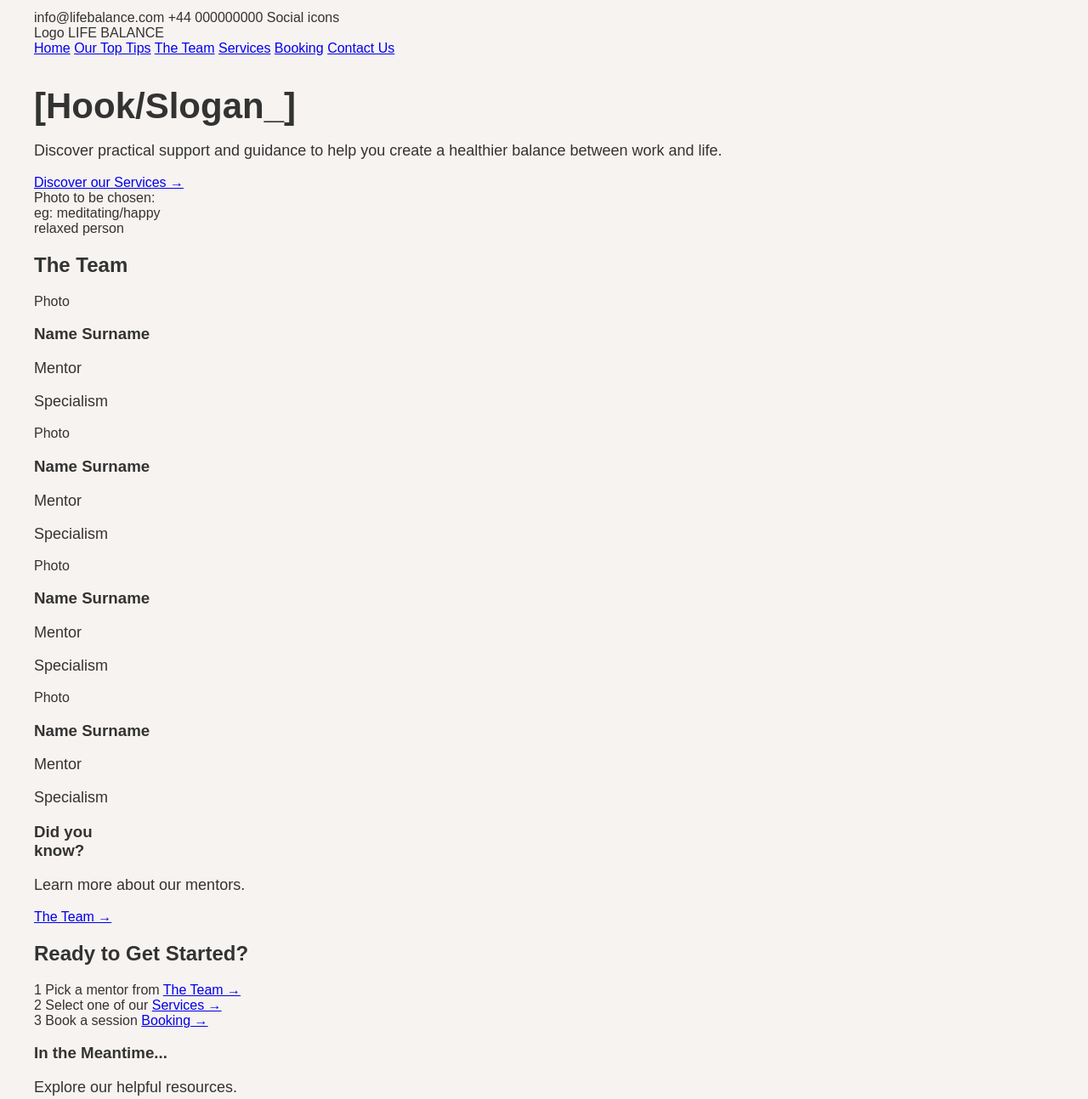
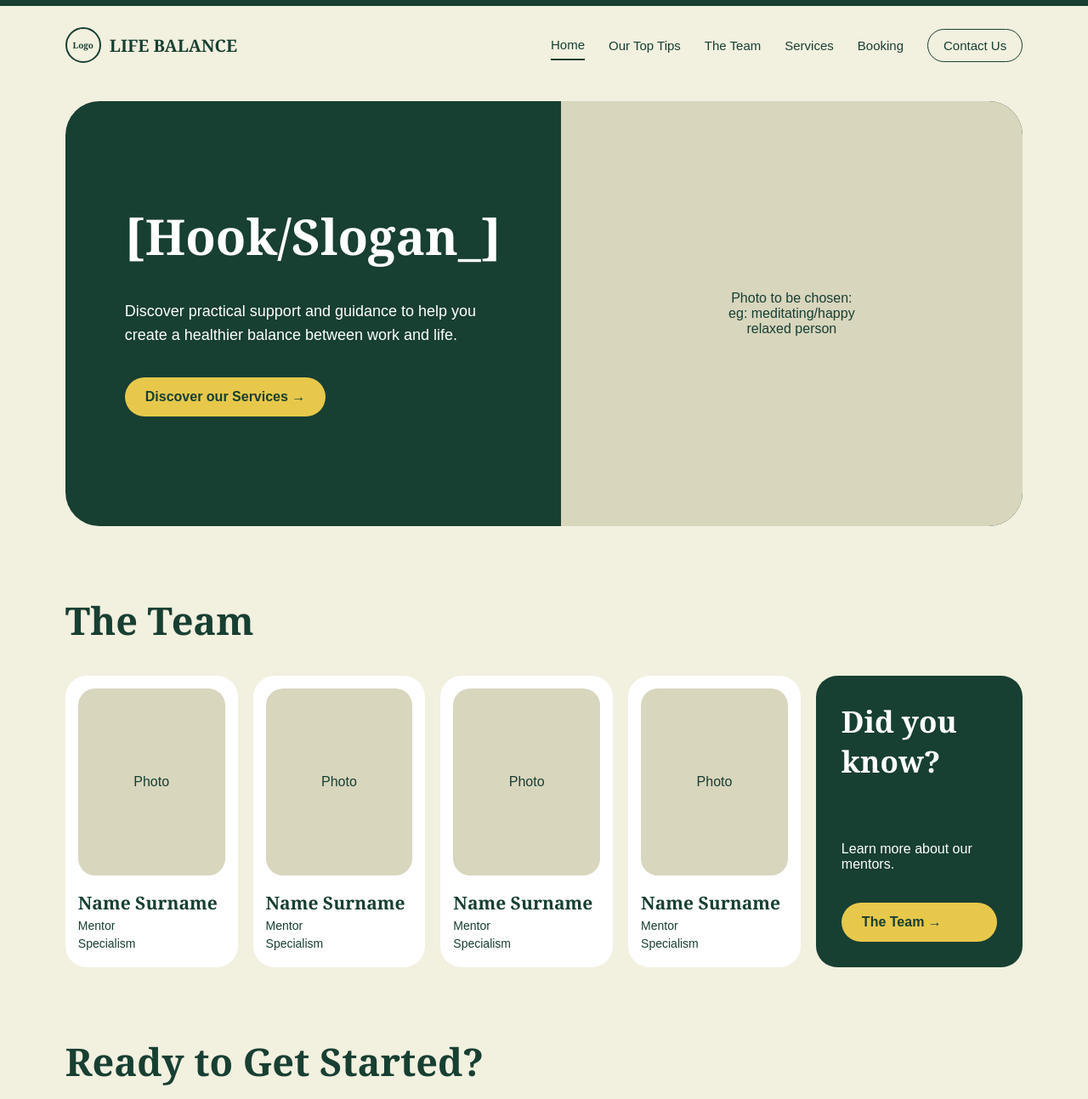
Before and after one commit to MBFOAS/LifeBalance_ISD_A3, a plain HTML site: page index.html in a window 1280 px wide. Shown: the part 28-1321 px from the top of the page at 85% size. Drawn offline with Linux system fonts and the light colour scheme.

Commit message:
Homepage style update

```diff
--- a/style.css
+++ b/style.css
@@ -1,16 +1,372 @@
-body {
-    font-family: Arial, sans-serif;
-    background-color: #f7f3f0;
-    color: #333333;
-    margin: 0;
-    padding: 40px;
+/* General page styling */
+
+* {
+    box-sizing: border-box;
 }
 
-h1 {
-    font-size: 42px;
+body {
+    margin: 0;
+    background-color: #f2f0df;
+    color: #173f32;
+    font-family: Arial, sans-serif;
+}
+
+h1,
+h2,
+h3 {
+    font-family: Georgia, serif;
+    margin-top: 0;
+}
+
+a {
+    color: inherit;
+    text-decoration: none;
+}
+
+
+/* Contact bar */
+
+.contact-bar {
+    display: flex;
+    justify-content: flex-end;
+    align-items: center;
+    gap: 30px;
+    padding: 10px 6%;
+    background-color: #173f32;
+    color: #ffffff;
+    font-size: 13px;
+}
+
+.contact-icons {
+    letter-spacing: 5px;
+}
+
+
+/* Navigation */
+
+header {
+    display: flex;
+    justify-content: space-between;
+    align-items: center;
+    padding: 25px 6%;
+    background-color: #f2f0df;
+}
+
+.logo {
+    display: flex;
+    align-items: center;
+    gap: 10px;
+    font-family: Georgia, serif;
+    font-size: 20px;
+    font-weight: bold;
+}
+
+.logo-box {
+    display: flex;
+    align-items: center;
+    justify-content: center;
+    width: 42px;
+    height: 42px;
+    border: 2px solid #173f32;
+    border-radius: 50%;
+    font-size: 10px;
+}
+
+nav {
+    display: flex;
+    align-items: center;
+    gap: 28px;
+    font-size: 15px;
+}
+
+nav a {
+    padding: 8px 0;
+}
+
+nav a:hover,
+nav a.active {
+    border-bottom: 2px solid #173f32;
+}
+
+.contact-link {
+    padding: 10px 18px;
+    border: 1px solid #173f32;
+    border-radius: 25px;
+}
+
+
+/* Main content */
+
+main {
+    width: 88%;
+    max-width: 1400px;
+    margin: 0 auto;
+}
+
+
+/* Hero */
+
+.hero {
+    display: grid;
+    grid-template-columns: 1fr 1fr;
+    min-height: 500px;
+    margin: 20px 0 80px;
+    overflow: hidden;
+    border-radius: 40px;
+    background-color: #173f32;
+    color: #ffffff;
+}
+
+.hero-text {
+    display: flex;
+    flex-direction: column;
+    justify-content: center;
+    align-items: flex-start;
+    padding: 70px;
+}
+
+.hero-text h1 {
+    max-width: 500px;
+    font-size: 58px;
+    line-height: 1.05;
+    margin-bottom: 25px;
+}
+
+.hero-text p {
+    max-width: 500px;
+    font-size: 18px;
+    line-height: 1.6;
+    margin-bottom: 35px;
+}
+
+.hero-image {
+    display: flex;
+    align-items: center;
+    justify-content: center;
+    min-height: 500px;
+    background-color: #d8d6bd;
+    color: #173f32;
+    text-align: center;
+}
+
+
+/* Buttons */
+
+.yellow-button {
+    display: inline-block;
+    padding: 14px 24px;
+    border-radius: 30px;
+    background-color: #e7c84b;
+    color: #173f32;
+    font-weight: bold;
+}
+
+.yellow-button:hover {
+    opacity: 0.85;
+}
+
+.outline-button {
+    display: inline-block;
+    padding: 12px 22px;
+    border: 2px solid #e7c84b;
+    border-radius: 30px;
+    color: #ffffff;
+    font-weight: bold;
+}
+
+
+/* Team section */
+
+.team-preview {
+    margin-bottom: 80px;
+}
+
+.team-preview h2,
+.getting-started h2 {
+    font-size: 45px;
+    margin-bottom: 35px;
+}
+
+.team-content {
+    display: grid;
+    grid-template-columns: repeat(4, 1fr) 1.2fr;
+    gap: 18px;
+}
+
+.team-card {
+    padding: 15px;
+    border-radius: 25px;
+    background-color: #ffffff;
+}
+
+.team-photo {
+    display: flex;
+    align-items: center;
+    justify-content: center;
+    min-height: 220px;
+    border-radius: 20px;
+    background-color: #d8d6bd;
+}
+
+.team-card h3 {
+    margin: 18px 0 5px;
+    font-size: 21px;
+}
+
+.team-card p {
+    margin: 5px 0;
+    font-size: 14px;
+}
+
+.did-you-know {
+    display: flex;
+    flex-direction: column;
+    justify-content: space-between;
+    padding: 30px;
+    border-radius: 25px;
+    background-color: #173f32;
+    color: #ffffff;
+}
+
+.did-you-know h3 {
+    font-size: 35px;
+}
+
+
+/* Getting started */
+
+.getting-started {
+    margin-bottom: 80px;
+}
+
+.journey {
+    display: grid;
+    grid-template-columns: repeat(3, 1fr);
+    gap: 20px;
+    padding: 35px;
+    border-radius: 35px;
+    background-color: #173f32;
+    color: #ffffff;
+}
+
+.journey-step {
+    display: flex;
+    flex-direction: column;
+    align-items: flex-start;
+    gap: 18px;
+    padding: 25px;
+    border-right: 1px solid rgba(255, 255, 255, 0.3);
+}
+
+.step-number {
+    display: flex;
+    align-items: center;
+    justify-content: center;
+    width: 45px;
+    height: 45px;
+    border-radius: 50%;
+    background-color: #e7c84b;
+    color: #173f32;
+    font-weight: bold;
+}
+
+.meanwhile {
+    grid-column: 1 / -1;
+    margin-top: 15px;
+    padding: 25px;
+    border-radius: 25px;
+    background-color: #f2f0df;
+    color: #173f32;
+}
+
+.meanwhile h3 {
+    font-size: 28px;
     margin-bottom: 10px;
 }
 
-p {
-    font-size: 18px;
+
+/* Responsive layout */
+
+@media (max-width: 900px) {
+
+    header {
+        flex-direction: column;
+        gap: 20px;
+    }
+
+    nav {
+        flex-wrap: wrap;
+        justify-content: center;
+    }
+
+    .hero {
+        grid-template-columns: 1fr;
+    }
+
+    .hero-image {
+        min-height: 350px;
+    }
+
+    .team-content {
+        grid-template-columns: repeat(2, 1fr);
+    }
+
+    .journey {
+        grid-template-columns: 1fr;
+    }
+
+    .journey-step {
+        border-right: none;
+        border-bottom: 1px solid rgba(255, 255, 255, 0.3);
+    }
 }
+
+
+@media (max-width: 600px) {
+
+    .contact-bar {
+        justify-content: center;
+        flex-wrap: wrap;
+        gap: 10px 20px;
+    }
+
+    header {
+        padding: 20px;
+    }
+
+    nav {
+        gap: 15px;
+        font-size: 13px;
+    }
+
+    main {
+        width: 92%;
+    }
+
+    .hero {
+        margin-top: 10px;
+        border-radius: 25px;
+    }
+
+    .hero-text {
+        padding: 40px 30px;
+    }
+
+    .hero-text h1 {
+        font-size: 42px;
+    }
+
+    .team-content {
+        grid-template-columns: 1fr;
+    }
+
+    .team-preview h2,
+    .getting-started h2 {
+        font-size: 36px;
+    }
+
+    .journey {
+        padding: 20px;
+        border-radius: 25px;
+    }
+}
```
